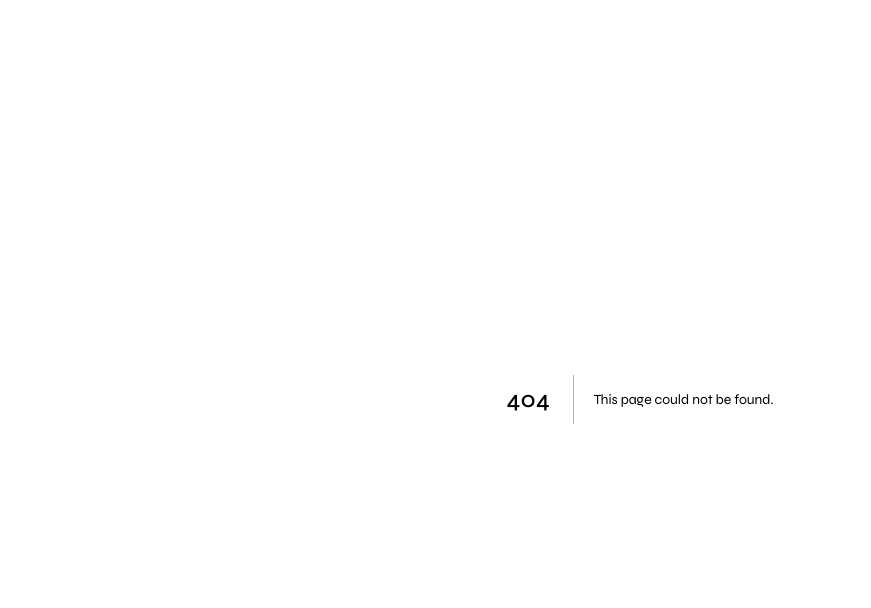
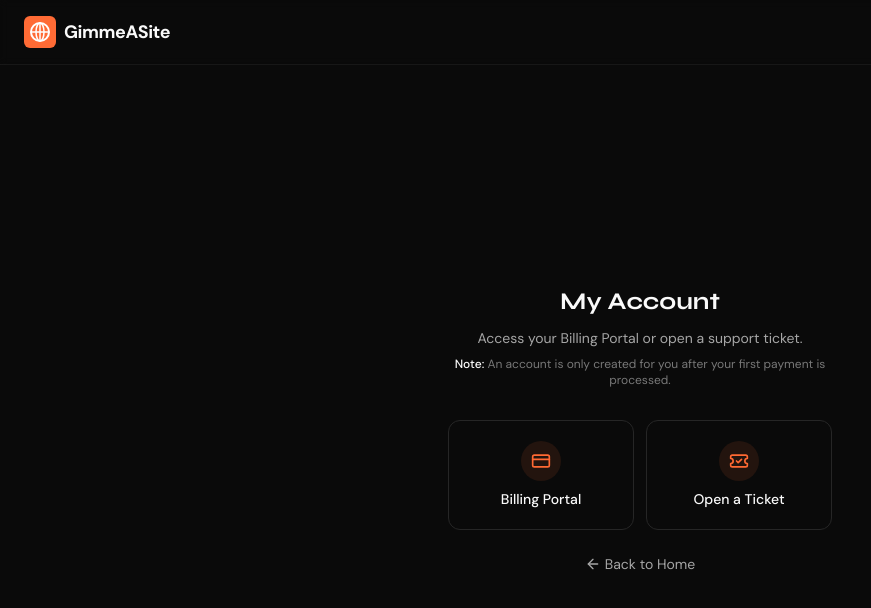
Before and after one commit to matrixfrr/GimmeASite, a Next.js app: page /account in a window 1280 px wide. Before the commit this address had no page. Shown: the top 608 px of the page, without its empty margins (0-871 px from the left). Built offline with nearby package versions, Linux system fonts and the light colour scheme.

Commit message:
feat: add /account page with billing portal + ticket links

```diff
--- /dev/null
+++ b/src/app/account/page.tsx
@@ -0,0 +1,68 @@
+"use client";
+
+import { useEffect } from "react";
+import { Button } from "@/components/ui/button";
+import { Card } from "@/components/ui/card";
+import { CreditCard, TicketCheck, ArrowLeft } from "lucide-react";
+import Link from "next/link";
+
+export default function AccountPage() {
+  useEffect(() => { document.title = "My Account | GimmeASite"; }, []);
+
+  return (
+    <main className="min-h-screen bg-background flex flex-col">
+      <header className="w-full border-b border-border/50 bg-background/80 backdrop-blur-sm sticky top-0 z-50">
+        <div className="max-w-7xl mx-auto px-6 py-4 flex items-center gap-4">
+          <Link href="/" className="flex items-center gap-2">
+            <img src="/favicon.svg" alt="GimmeASite" className="w-8 h-8" />
+            <span className="text-lg font-bold tracking-tight">GimmeASite</span>
+          </Link>
+        </div>
+      </header>
+
+      <div className="flex-1 flex items-center justify-center p-6">
+        <div className="w-full max-w-sm">
+          <div className="text-center mb-8">
+            <h1 className="text-2xl font-bold mb-2">My Account</h1>
+            <p className="text-muted-foreground text-sm">
+              Access your Billing Portal or open a support ticket.
+            </p>
+            <p className="text-xs text-muted-foreground/70 mt-2">
+              <span className="font-medium text-foreground">Note:</span> An account is only created for you after your first payment is processed.
+            </p>
+          </div>
+
+          <div className="grid grid-cols-2 gap-3 mb-6">
+            <button
+              type="button"
+              className="flex flex-col items-center gap-2.5 p-5 rounded-xl border border-border bg-background hover:border-primary/50 hover:bg-primary/5 transition-colors"
+              onClick={() => { window.location.href = "https://gimmeasite.com/billing"; }}
+            >
+              <div className="w-10 h-10 bg-primary/10 rounded-full flex items-center justify-center">
+                <CreditCard className="w-5 h-5 text-primary" />
+              </div>
+              <span className="text-sm font-medium text-center leading-tight">Billing Portal</span>
+            </button>
+            <button
+              type="button"
+              className="flex flex-col items-center gap-2.5 p-5 rounded-xl border border-border bg-background hover:border-primary/50 hover:bg-primary/5 transition-colors"
+              onClick={() => { window.location.href = "https://gimmeasite.com/tickets"; }}
+            >
+              <div className="w-10 h-10 bg-primary/10 rounded-full flex items-center justify-center">
+                <TicketCheck className="w-5 h-5 text-primary" />
+              </div>
+              <span className="text-sm font-medium text-center leading-tight">Open a Ticket</span>
+            </button>
+          </div>
+
+          <div className="text-center">
+            <Link href="/" className="inline-flex items-center gap-1 text-sm text-muted-foreground hover:text-foreground transition-colors">
+              <ArrowLeft className="w-4 h-4" />
+              Back to Home
+            </Link>
+          </div>
+        </div>
+      </div>
+    </main>
+  );
+}
```
